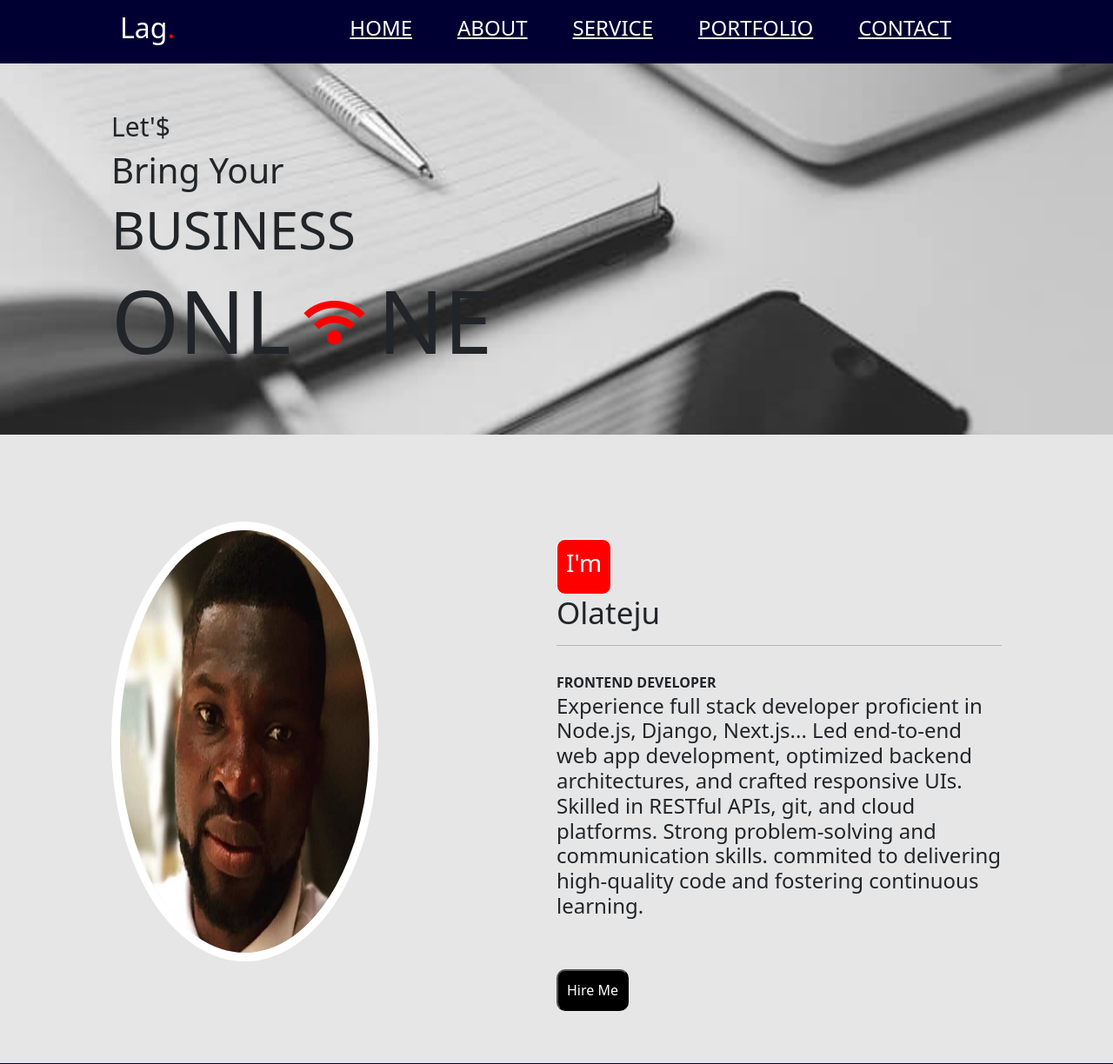
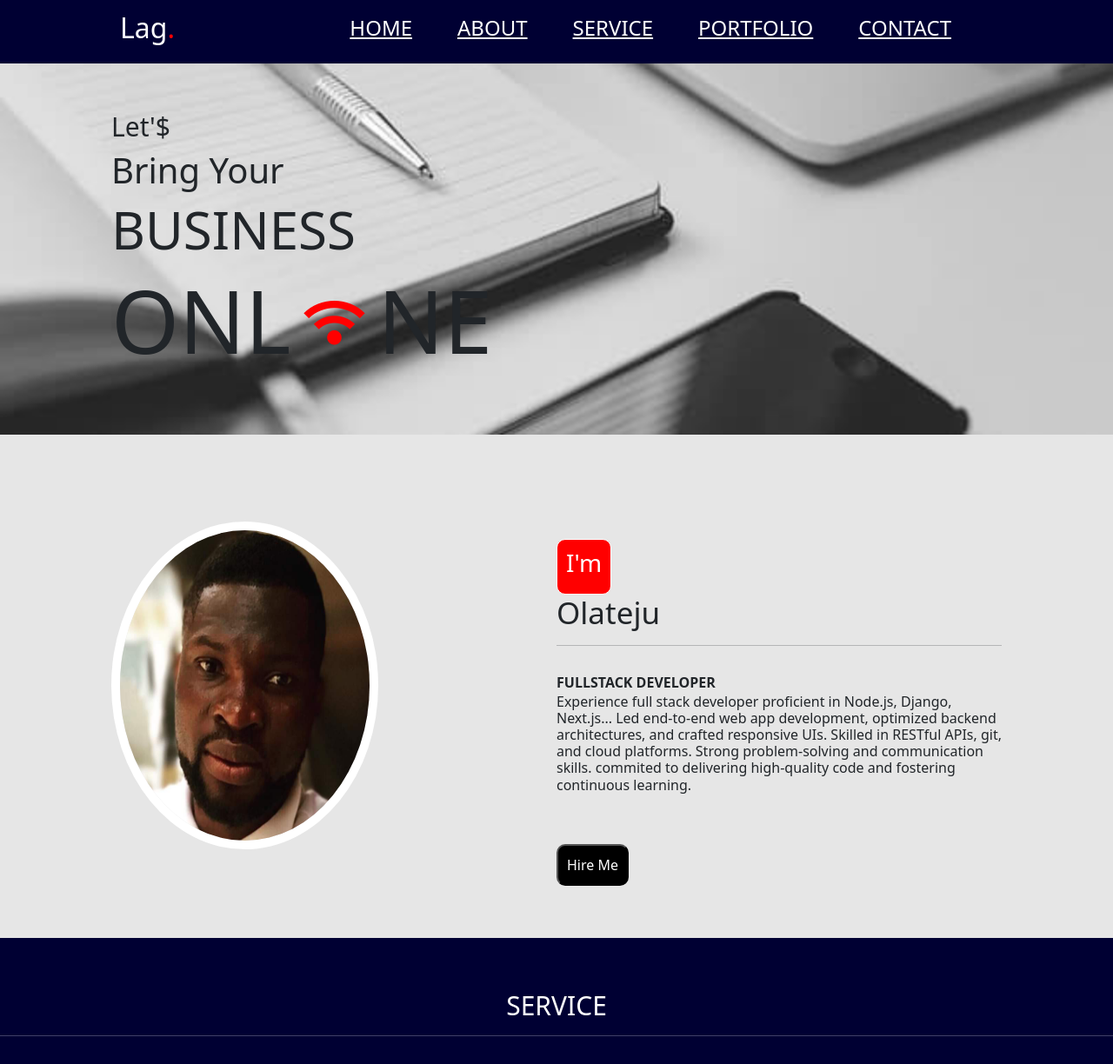
Before and after one commit to hollarteju/django, a Django app: template page/templates/home.html in a window 1280 px wide. Shown: the top 1224 px of the page at 87% size. Run offline with Django 3.2, Linux system fonts and the light colour scheme; the template is opened without the code that fills it, so the values that code supplies are empty; some libraries are stand-ins or nearby versions.

Commit message:
about contents

```diff
--- a/page/templates/home.html
+++ b/page/templates/home.html
@@ -84,13 +84,13 @@
 							<h1>Olateju <hr></h1>
 						</span>
 						<div>
-						<b>FRONTEND DEVELOPER</b>
-						<h4>
+						<b>FULLSTACK DEVELOPER</b>
+						<h6>
 							Experience full stack developer proficient in Node.js, Django, Next.js...
 							Led end-to-end web app development, optimized backend architectures, and crafted responsive
 							UIs. Skilled in RESTful APIs, git, and cloud platforms. Strong problem-solving and communication skills.
 							commited to delivering high-quality code and fostering continuous learning.
-						</h4>
+						</h6>
 						</div>
 						<a href="#contact"><button>
 							Hire Me
```
